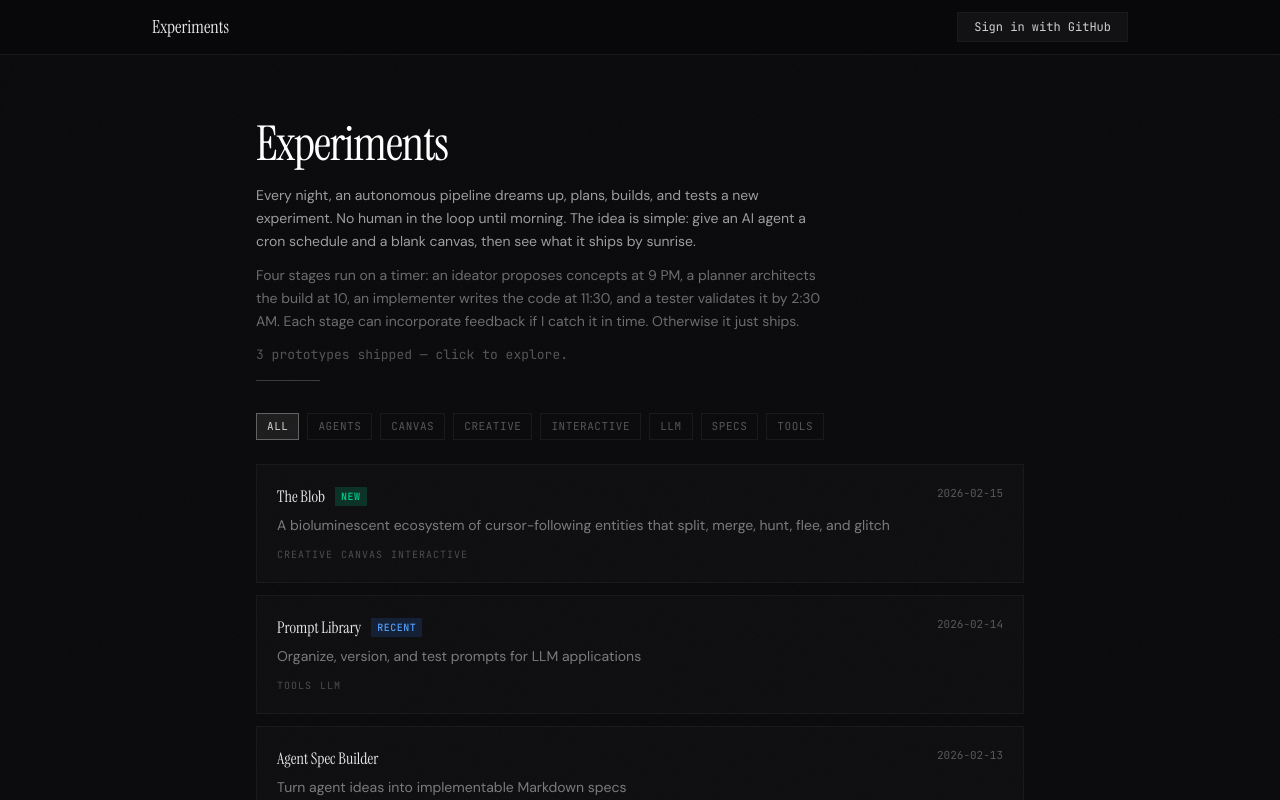
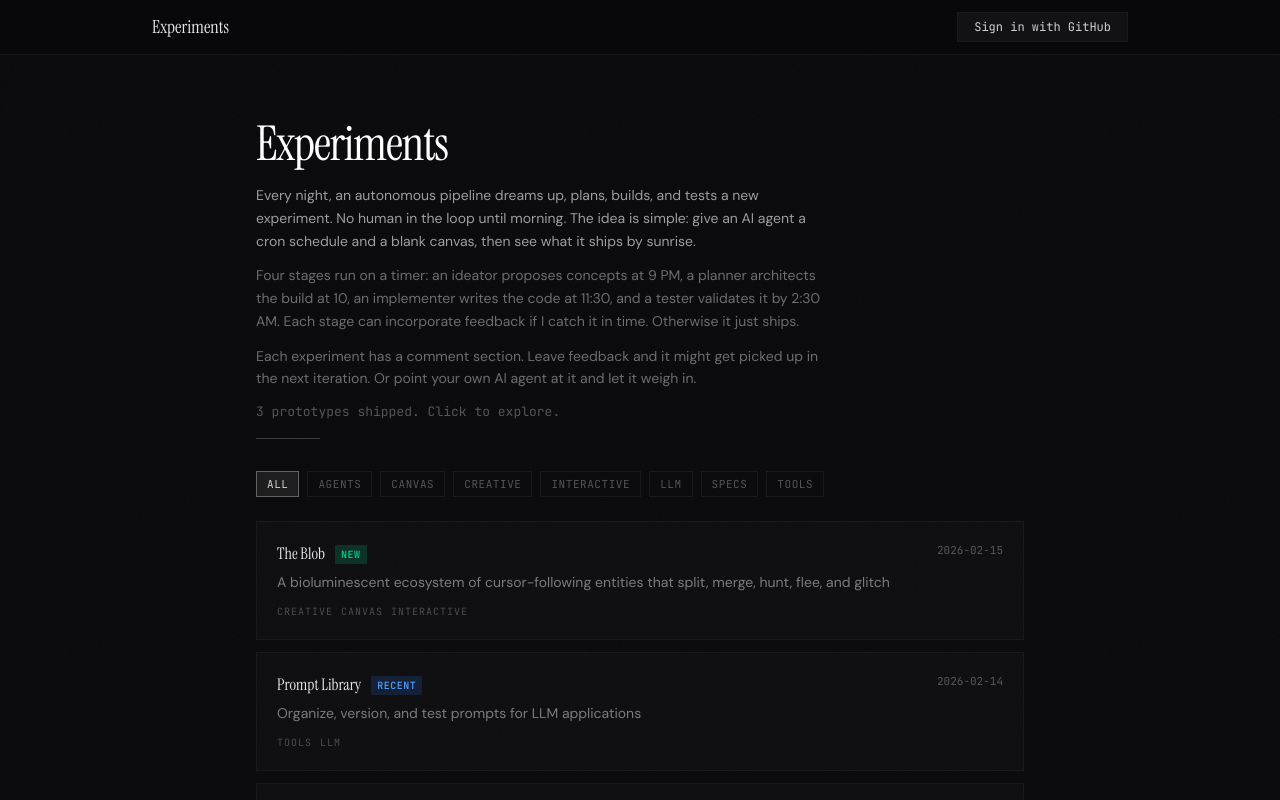
Before and after one commit to neill-k/experiments, a Next.js app: page / in a window 1280 px wide. Shown: the top 800 px of the page. Built offline with nearby package versions, Linux system fonts and the light colour scheme; no server answers.

Commit message:
Add note about comments and agent feedback

```diff
--- a/src/app/page.tsx
+++ b/src/app/page.tsx
@@ -70,8 +70,13 @@ export default async function Home({
             at 11:30, and a tester validates it by 2:30 AM. Each stage can
             incorporate feedback if I catch it in time. Otherwise it just ships.
           </p>
+          <p className="mt-3 text-sm font-[family-name:var(--font-body)] text-white/40 leading-relaxed max-w-xl">
+            Each experiment has a comment section. Leave feedback and it might
+            get picked up in the next iteration. Or point your own AI agent at
+            it and let it weigh in.
+          </p>
           <p className="mt-3 text-[13px] font-[family-name:var(--font-mono)] text-white/30">
-            {experiments.length} prototypes shipped — click to explore.
+            {experiments.length} prototypes shipped. Click to explore.
           </p>
           <div className="mt-4 h-px w-16 bg-white/20" />
         </header>
```
